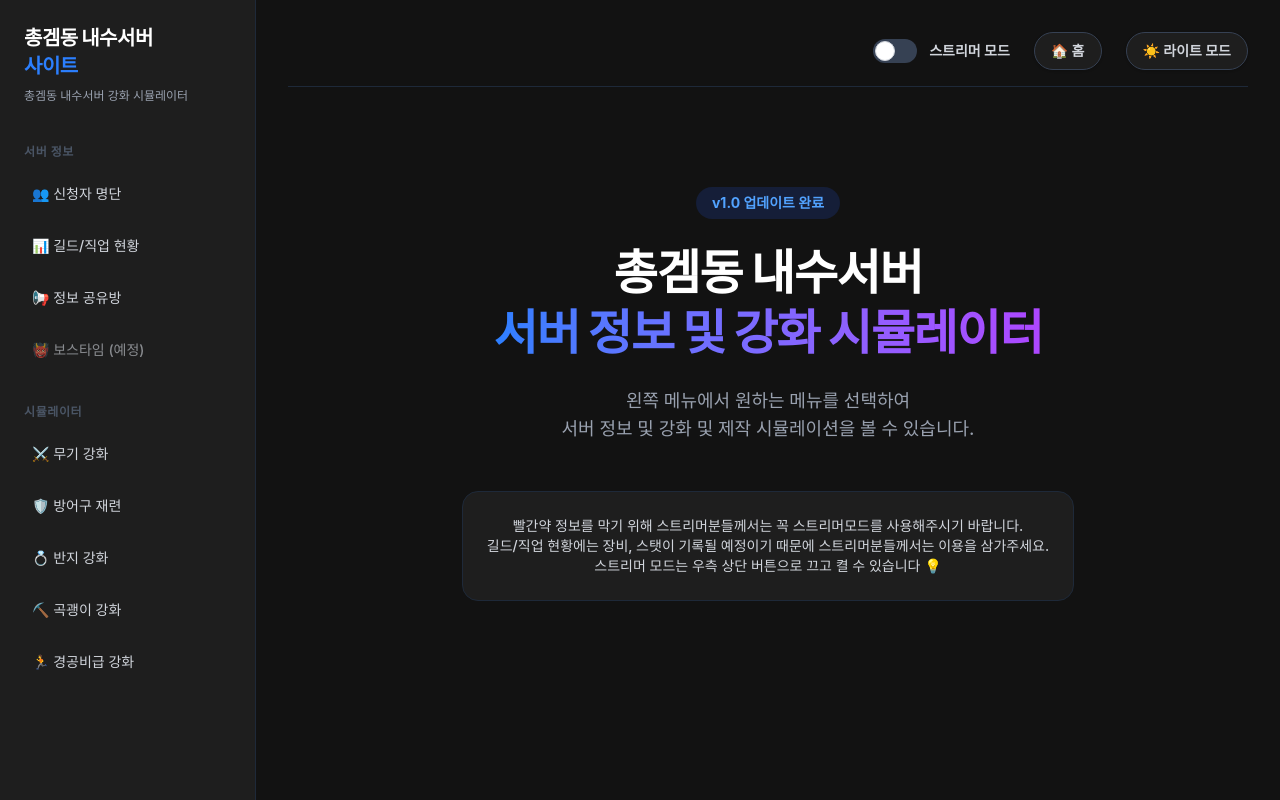
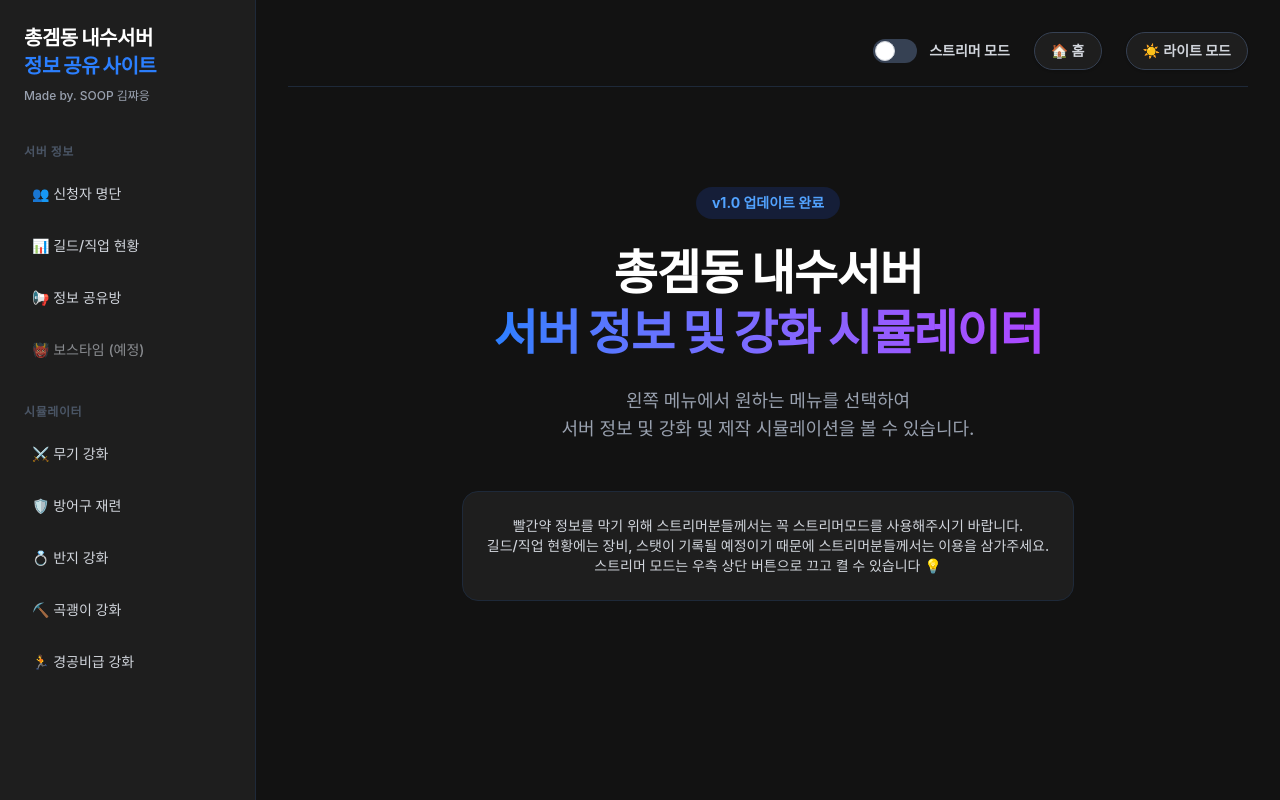
Before and after one commit to RaykimD/FGC-server-site, a Next.js app: page / in a window 1280 px wide. Built offline with nearby package versions, Linux system fonts and the light colour scheme; a web font is replaced by a local one.

Commit message:
Update layout.tsx

```diff
--- a/app/layout.tsx
+++ b/app/layout.tsx
@@ -4,8 +4,8 @@ import TopBar from '@/components/TopBar';
 import './globals.css';
 
 export const metadata: Metadata = {
-  title: '총겜동 내수서버 정보공유 사이트',
-  description: 'Made by. SOOP 김쨔응',
+  title: '총겜동 내수서버 사이트',
+  description: '총겜동 내수서버 정보공유 사이트',
 };
 
 export default function RootLayout({
@@ -25,11 +25,11 @@ export default function RootLayout({
           <div className="p-6">
             <Link href="/" className="block group">
               <h1 className="text-xl font-black text-gray-900 dark:text-white tracking-tight group-hover:text-blue-500 transition-colors">
-                총겜동 내수서버<br /><span className="text-blue-500">사이트</span>
+                총겜동 내수서버<br /><span className="text-blue-500">정보 공유 사이트</span>
               </h1>
             </Link>
             <p className="text-xs font-medium text-gray-500 dark:text-gray-400 mt-2">
-              총겜동 내수서버 강화 시뮬레이터
+              Made by. SOOP 김쨔응
             </p>
           </div>
 
```
